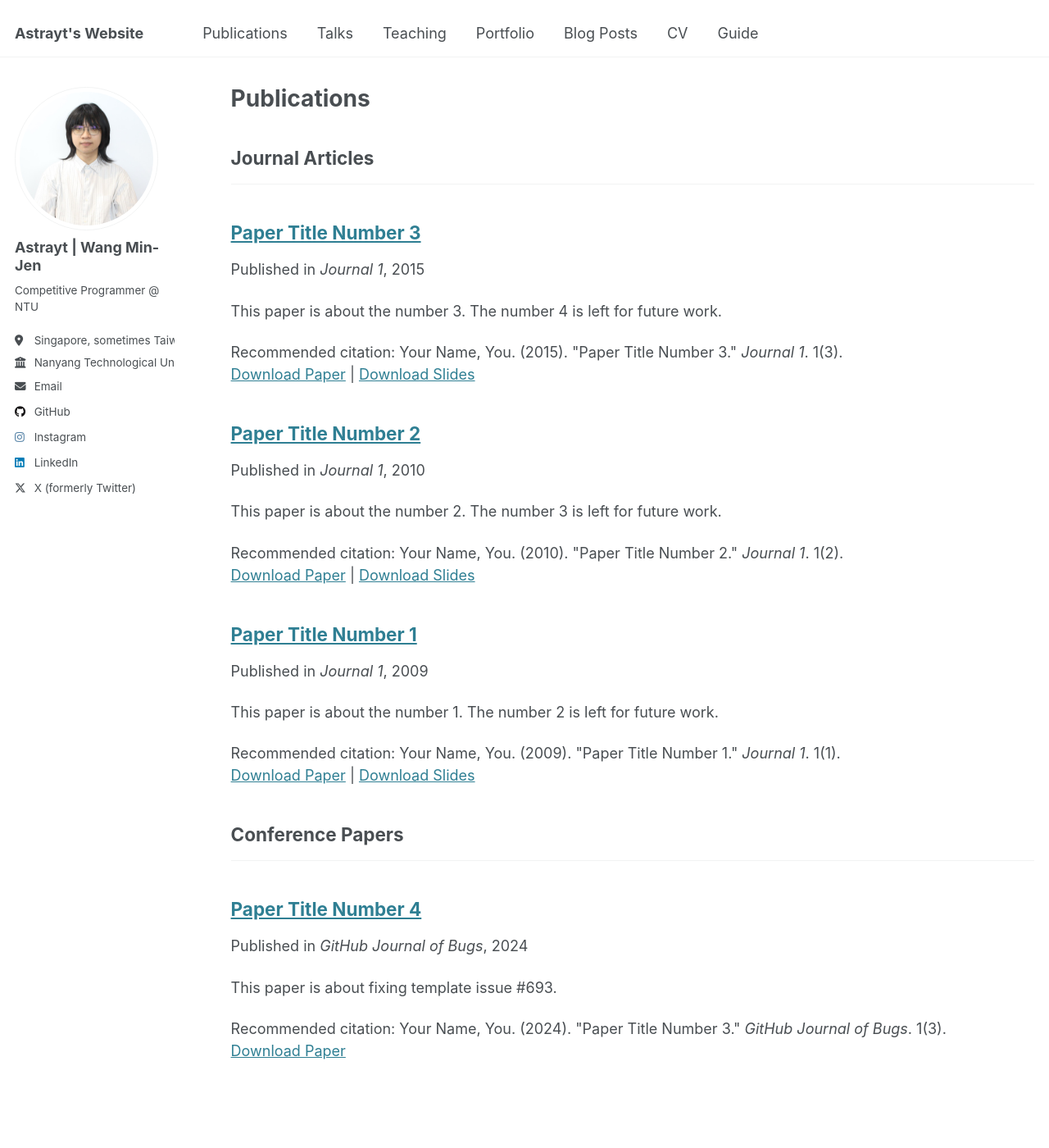
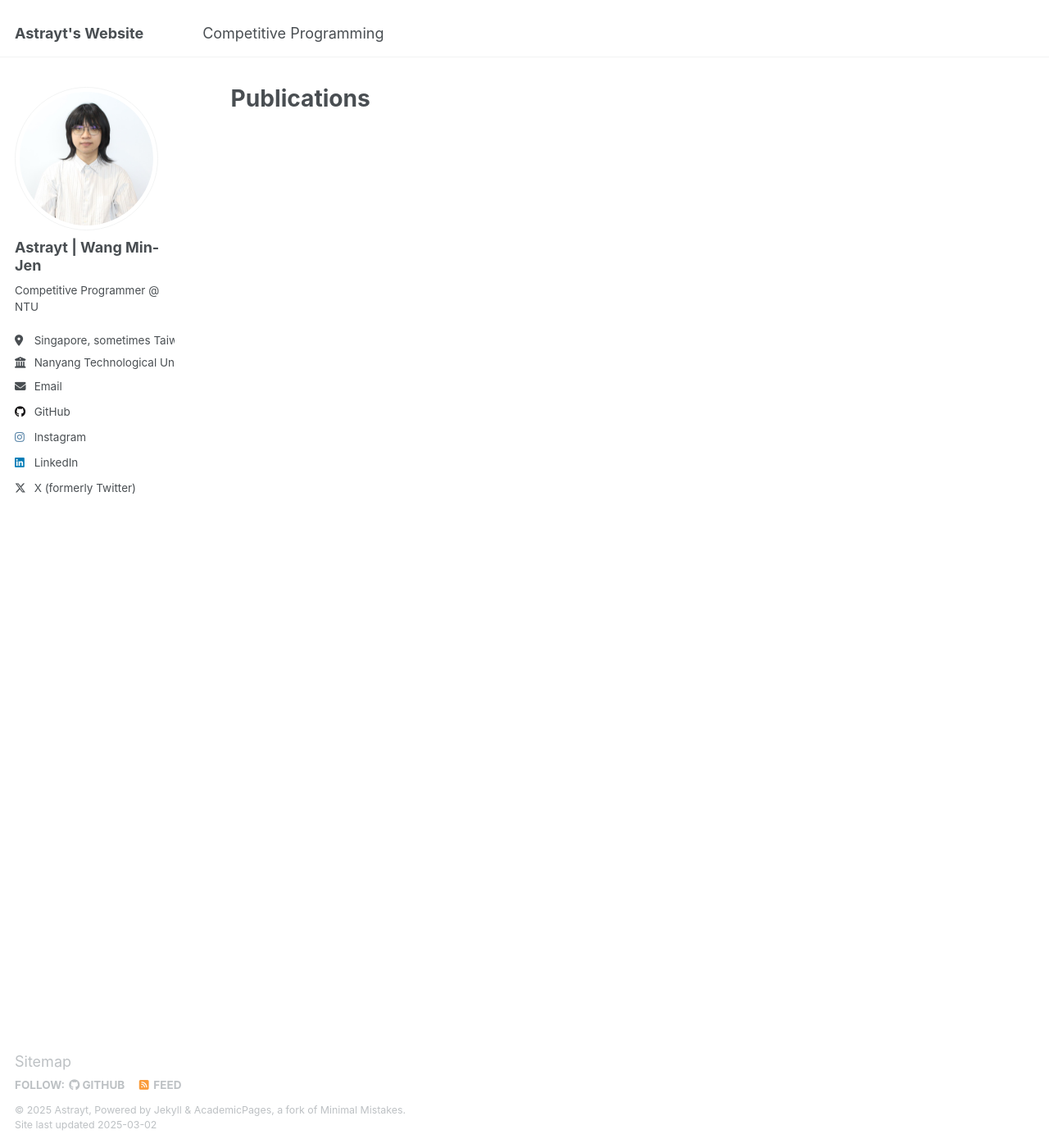
Before and after one commit to AstraytLUL/astraytlul.github.io, a Jekyll site: the page built from _pages/publications.html, in a window 1280 px wide and 1400 px high. Shown: the whole window at 82% size. Built offline with Jekyll 4.4.1, drawn with Linux system fonts in a browser that asks for light colours.

Commit message:
Added Competitive Programming Session and edited navigation

```diff
--- a/_data/navigation.yml
+++ b/_data/navigation.yml
@@ -5,23 +5,5 @@
 # prevent it from being included in the site.
 
 main:
-  - title: "Publications"
-    url: /publications/
-
-  - title: "Talks"
-    url: /talks/
-
-  - title: "Teaching"
-    url: /teaching/
-
-  - title: "Portfolio"
-    url: /portfolio/
-
-  - title: "Blog Posts"
-    url: /year-archive/
-
-  - title: "CV"
-    url: /cv/
-
-  - title: "Guide"
-    url: /markdown/
+  - title: "Competitive Programming"
+    url: /competitive_programming
--- a/_publications/2009-10-01-paper-title-number-1.md
+++ /dev/null
@@ -1,14 +0,0 @@
----
-title: "Paper Title Number 1"
-collection: publications
-category: manuscripts
-permalink: /publication/2009-10-01-paper-title-number-1
-excerpt: 'This paper is about the number 1. The number 2 is left for future work.'
-date: 2009-10-01
-venue: 'Journal 1'
-slidesurl: 'http://academicpages.github.io/files/slides1.pdf'
-paperurl: 'http://academicpages.github.io/files/paper1.pdf'
-citation: 'Your Name, You. (2009). &quot;Paper Title Number 1.&quot; <i>Journal 1</i>. 1(1).'
----
-
-The contents above will be part of a list of publications, if the user clicks the link for the publication than the contents of section will be rendered as a full page, allowing you to provide more information about the paper for the reader. When publications are displayed as a single page, the contents of the above "citation" field will automatically be included below this section in a smaller font.
--- a/_publications/2010-10-01-paper-title-number-2.md
+++ /dev/null
@@ -1,14 +0,0 @@
----
-title: "Paper Title Number 2"
-collection: publications
-category: manuscripts
-permalink: /publication/2010-10-01-paper-title-number-2
-excerpt: 'This paper is about the number 2. The number 3 is left for future work.'
-date: 2010-10-01
-venue: 'Journal 1'
-slidesurl: 'http://academicpages.github.io/files/slides2.pdf'
-paperurl: 'http://academicpages.github.io/files/paper2.pdf'
-citation: 'Your Name, You. (2010). &quot;Paper Title Number 2.&quot; <i>Journal 1</i>. 1(2).'
----
-
-The contents above will be part of a list of publications, if the user clicks the link for the publication than the contents of section will be rendered as a full page, allowing you to provide more information about the paper for the reader. When publications are displayed as a single page, the contents of the above "citation" field will automatically be included below this section in a smaller font.
--- a/_publications/2015-10-01-paper-title-number-3.md
+++ /dev/null
@@ -1,14 +0,0 @@
----
-title: "Paper Title Number 3"
-collection: publications
-category: manuscripts
-permalink: /publication/2015-10-01-paper-title-number-3
-excerpt: 'This paper is about the number 3. The number 4 is left for future work.'
-date: 2015-10-01
-venue: 'Journal 1'
-slidesurl: 'http://academicpages.github.io/files/slides3.pdf'
-paperurl: 'http://academicpages.github.io/files/paper3.pdf'
-citation: 'Your Name, You. (2015). &quot;Paper Title Number 3.&quot; <i>Journal 1</i>. 1(3).'
----
-
-The contents above will be part of a list of publications, if the user clicks the link for the publication than the contents of section will be rendered as a full page, allowing you to provide more information about the paper for the reader. When publications are displayed as a single page, the contents of the above "citation" field will automatically be included below this section in a smaller font.
--- a/_publications/2024-02-17-paper-title-number-4.md
+++ /dev/null
@@ -1,13 +0,0 @@
----
-title: "Paper Title Number 4"
-collection: publications
-category: conferences
-permalink: /publication/2024-02-17-paper-title-number-4
-excerpt: 'This paper is about fixing template issue #693.'
-date: 2024-02-17
-venue: 'GitHub Journal of Bugs'
-paperurl: 'http://academicpages.github.io/files/paper3.pdf'
-citation: 'Your Name, You. (2024). &quot;Paper Title Number 3.&quot; <i>GitHub Journal of Bugs</i>. 1(3).'
----
-
-The contents above will be part of a list of publications, if the user clicks the link for the publication than the contents of section will be rendered as a full page, allowing you to provide more information about the paper for the reader. When publications are displayed as a single page, the contents of the above "citation" field will automatically be included below this section in a smaller font.
```
Also changed, not shown: _competitive_programming/CF2064.md (added, +124 -0 lines).
